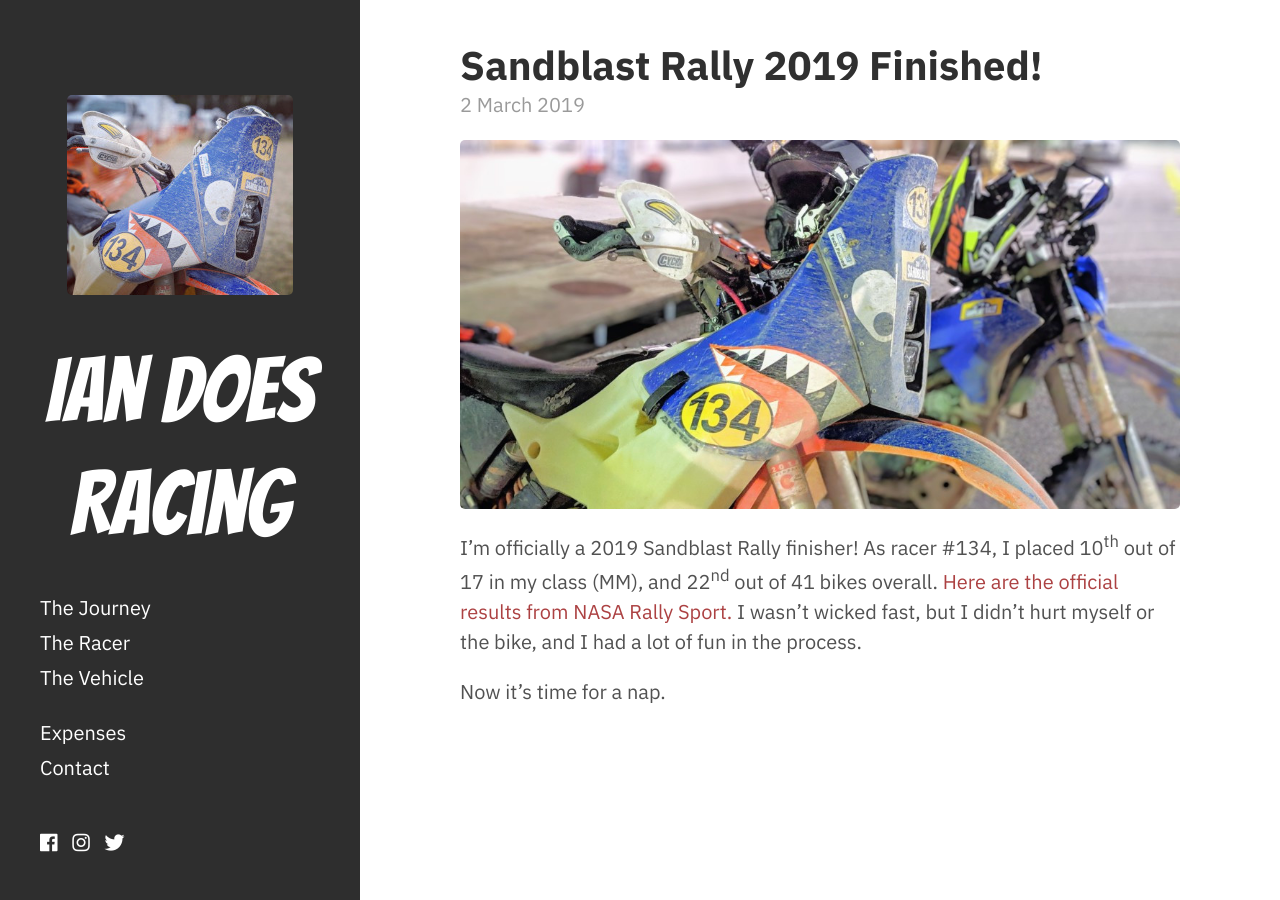
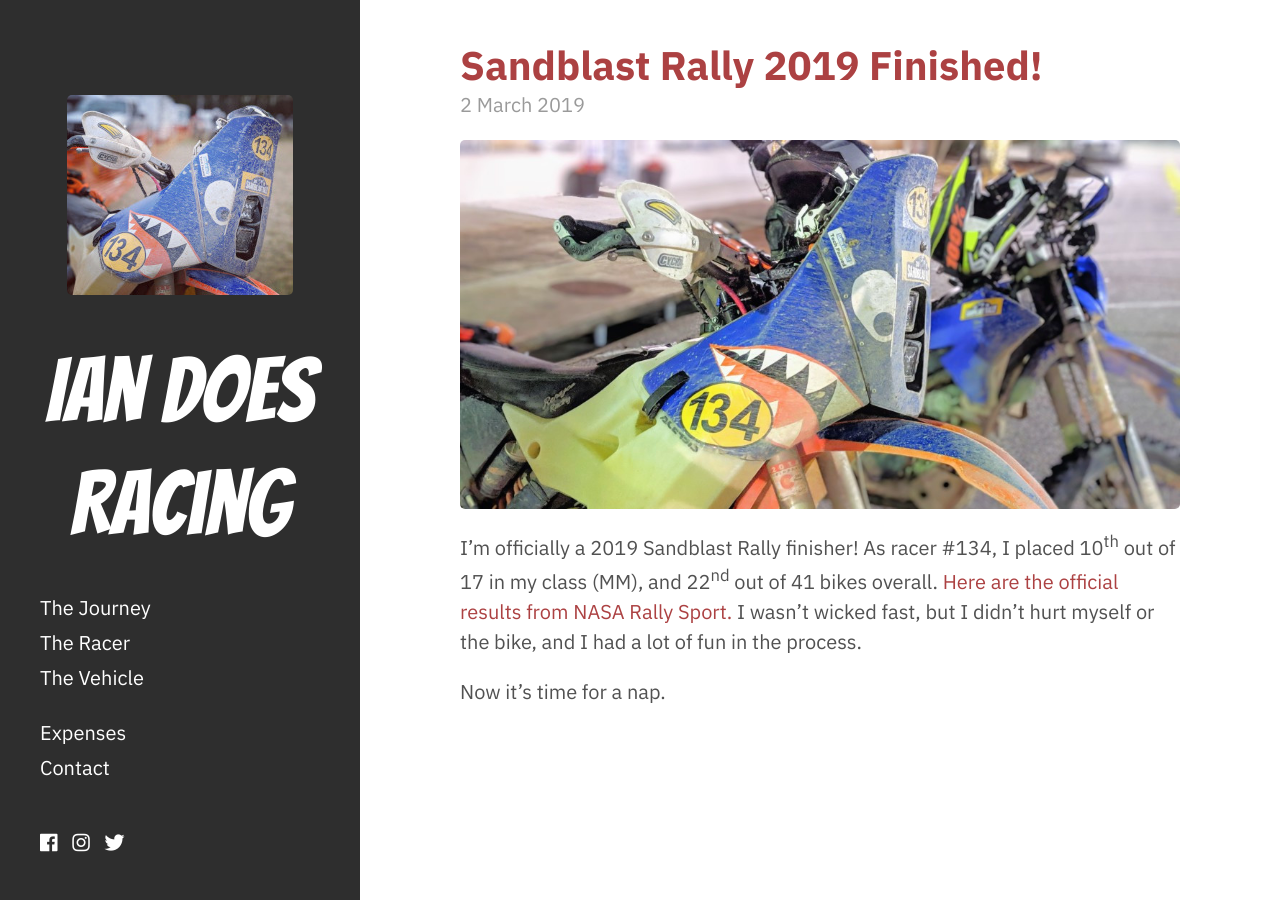
Before and after one commit to icooper/iandoesracing, a Jekyll site: the page built from _posts/2019-03-03-finished.md, in a window 1280 px wide. Built offline with Jekyll 4.4.1, drawn with Linux system fonts in a browser that asks for light colours; nearby versions of some CDN libraries.

Commit message:
added hyperlinks to post titles

```diff
--- a/_layouts/post.html
+++ b/_layouts/post.html
@@ -4,11 +4,13 @@ layout: default
 
 <div class="post" id="post-{{ page.slug }}">
     <h1 class="post-title">
-        {% if page.longTitle %}
-            {{ page.longTitle }}
-        {% else %}
-            {{ page.title }}
-        {% endif %}
+        <a href="{{ post.url }}">
+            {% if page.longTitle %}
+                {{ page.longTitle }}
+            {% else %}
+                {{ page.title }}
+            {% endif %}
+        </a>
     </h1>
     <span class="post-date">{{ page.date | date: "%-d %B %Y" }}</span>
     {{ content }}
```
